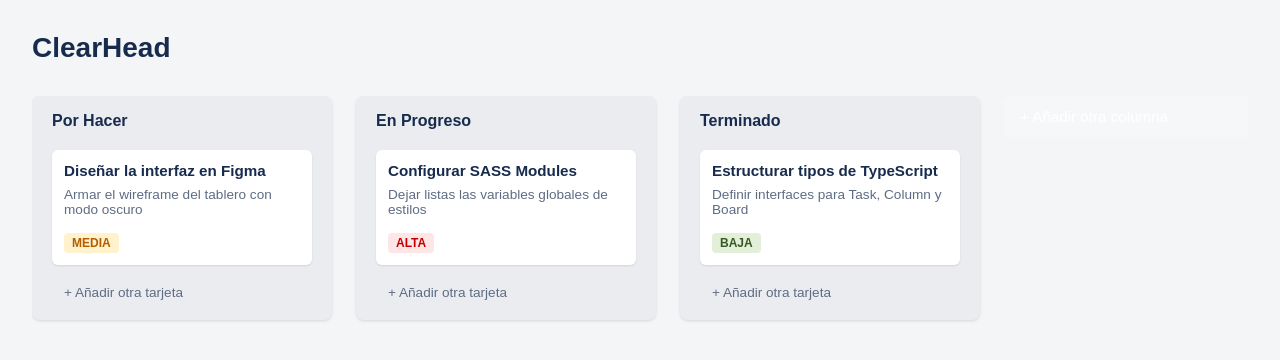
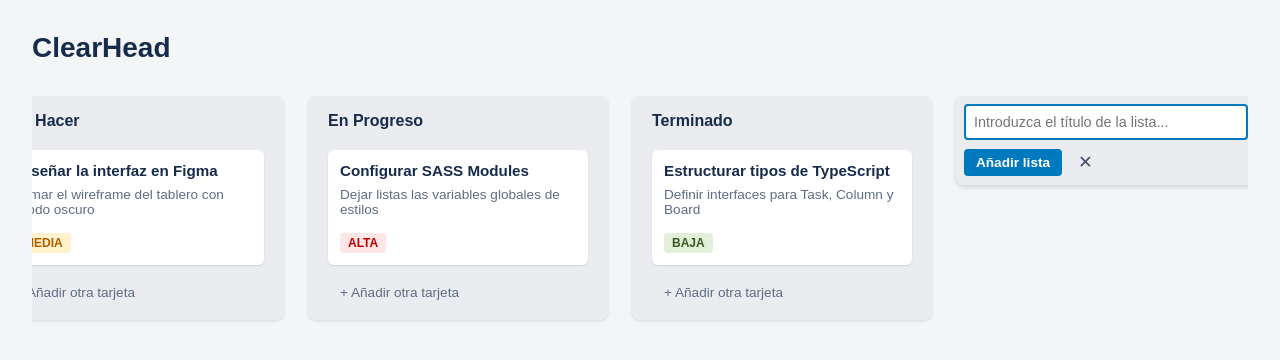
Before and after one commit to andreaguinder/clearhead, a Next.js app: page / in a window 1280 px wide. Both pictures are taken after a click on the button "+ Añadir otra columna". Shown: the top 360 px of the page. Built offline with nearby package versions, Linux system fonts and the light colour scheme.

Commit message:
creo opcion para crear columnas nuevas

```diff
--- a/src/app/page.tsx
+++ b/src/app/page.tsx
@@ -7,6 +7,8 @@ import Column from '@/components/Column/Column';
 import ActionButton from '@/components/ActionButton/ActionButton';
 import TaskDetailModal from '@/components/TaskDetailModal/TaskDetailModal';
 import styles from './page.module.scss';
+
+
 
 export default function Home() {
   const [boardData, setBoardData] = useState(initialBoardData);
@@ -64,6 +66,25 @@ export default function Home() {
     setActiveTask(updatedTask);
   };
 
+  const handleCreateColumn = (title: string) => {
+    const newColumnId = `column-${Date.now()}` as StatusId; // ID único temporal
+
+    const newColumn = {
+      id: newColumnId,
+      title: title,
+      taskIds: [], // Arranca completamente vacía de tareas
+    };
+
+    setBoardData((prevData) => ({
+      ...prevData,
+      columns: {
+        ...prevData.columns,
+        [newColumnId]: newColumn,
+      },
+      columnOrder: [...prevData.columnOrder, newColumnId], // La agrega al final del tablero
+    }));
+  };
+
   return (
     <main className={styles.mainContainer}>
       <h1 className={styles.boardTitle}>ClearHead</h1>
@@ -84,7 +105,7 @@ export default function Home() {
           );
         })}
 
-        <ActionButton type="column" onClick={handleAddColumn} />
+        <ActionButton type="column" onCreate={handleCreateColumn} />
       </div>
 
       {activeTask && (
@@ -92,6 +113,10 @@ export default function Home() {
           task={activeTask}
           onClose={() => setActiveTask(null)}
           onUpdateTask={handleUpdateTask}
+          columnNames={Object.keys(boardData.columns).reduce((acc, id) => {
+            acc[id] = boardData.columns[id as StatusId].title;
+            return acc;
+          }, {} as Record<string, string>)}
         />
       )}
     </main>
--- a/src/components/ActionButton/ActionButton.module.scss
+++ b/src/components/ActionButton/ActionButton.module.scss
@@ -25,14 +25,80 @@
 
 // Estilo cuando se usa suelto en el tablero (para añadir columnas)
 .columnBtn {
-  background-color: rgba(255, 255, 255, 0.24);
+  background-color: #ebecf0;
   color: #ffffff;
   min-width: 300px;
   max-width: 300px;
   padding: 0.75rem 1rem;
   font-size: 0.95rem;
+    color: #172b4d;
+  box-shadow: 0 1px 3px rgba(0, 0, 0, 0.12);
+
+     &:hover {
+    background-color: rgba(9, 30, 66, 0.08);
+    color: #172b4d;
+  }
+}
+
+.inputContainer {
+  background-color: #ebecf0;
+  border-radius: 8px;
+  min-width: 300px;
+  max-width: 300px;
+  padding: 0.5rem;
+  display: flex;
+  flex-direction: column;
+  gap: 0.5rem;
+  box-shadow: 0 2px 5px rgba(0,0,0,0.15);
+}
+
+.columnInput {
+  width: 100%;
+  background-color: #ffffff;
+  border: 2px solid #0079bf;
+  border-radius: 4px;
+  padding: 0.5rem;
+  font-family: inherit;
+  font-size: 0.9rem;
+  color: #172b4d;
+
+  &:focus {
+    outline: none;
+  }
+}
+
+.actionRow {
+  display: flex;
+  align-items: center;
+  gap: 0.5rem;
+}
+
+.saveBtn {
+  background-color: #0079bf;
+  color: #ffffff;
+  border: none;
+  border-radius: 4px;
+  padding: 0.4rem 0.75rem;
+  font-size: 0.85rem;
+  font-weight: 600;
+  cursor: pointer;
+  transition: background-color 0.15s ease;
 
   &:hover {
-    background-color: rgba(255, 255, 255, 0.16);
+    background-color: #026aa7;
   }
 }
+
+.cancelBtn {
+  background: transparent;
+  border: none;
+  font-size: 1.1rem;
+  color: #42526e;
+  cursor: pointer;
+  padding: 0.25rem 0.5rem;
+  border-radius: 4px;
+
+  &:hover {
+    background-color: rgba(9, 30, 66, 0.08);
+  }
+}
--- a/src/components/ActionButton/ActionButton.tsx
+++ b/src/components/ActionButton/ActionButton.tsx
@@ -1,17 +1,80 @@
+import { useState, useRef, useEffect } from 'react';
 import styles from './ActionButton.module.scss';
 
 interface ActionButtonProps {
   type: 'task' | 'column';
-  onClick: () => void;
+  onClick?: () => void; // Queda opcional para las tareas
+  onCreate?: (title: string) => void; // Nueva función para las columnas
 }
 
-export default function ActionButton({ type, onClick }: ActionButtonProps) {
+export default function ActionButton({ type, onClick, onCreate }: ActionButtonProps) {
+  const [isEditing, setIsEditing] = useState(false);
+  const [inputValue, setInputValue] = useState('');
+  const inputRef = useRef<HTMLInputElement>(null);
+
+  // Auto-foco en el input apenas se abre
+  useEffect(() => {
+    if (isEditing && inputRef.current) {
+      inputRef.current.focus();
+    }
+  }, [isEditing]);
+
+  const handleOpen = () => {
+    if (type === 'task' && onClick) {
+      onClick(); // El flujo de la tarea sigue abriendo el modal directamente
+    } else {
+      setIsEditing(true); // Si es columna, activamos el input local
+    }
+  };
+
+  const handleSave = () => {
+    if (inputValue.trim() && onCreate) {
+      onCreate(inputValue.trim());
+      setInputValue('');
+    }
+    setIsEditing(false);
+  };
+
+  const handleKeyDown = (e: React.KeyboardEvent) => {
+    if (e.key === 'Enter') handleSave();
+    if (e.key === 'Escape') {
+      setInputValue('');
+      setIsEditing(false);
+    }
+  };
+
+  // Si es columna y está en modo edición, mostramos la cajita para escribir
+  if (type === 'column' && isEditing) {
+    return (
+      <div className={styles.inputContainer}>
+        <input
+          ref={inputRef}
+          type="text"
+          className={styles.columnInput}
+          placeholder="Introduzca el título de la lista..."
+          value={inputValue}
+          onChange={(e) => setInputValue(e.target.value)}
+          onBlur={handleSave}
+          onKeyDown={handleKeyDown}
+        />
+        <div className={styles.actionRow}>
+          <button className={styles.saveBtn} onMouseDown={handleSave}>
+            Añadir lista
+          </button>
+          <button className={styles.cancelBtn} onClick={() => setIsEditing(false)}>
+            ✕
+          </button>
+        </div>
+      </div>
+    );
+  }
+
+  // Botón por defecto
   const label = type === 'task' ? '+ Añadir otra tarjeta' : '+ Añadir otra columna';
-
   return (
     <button
       className={`${styles.button} ${type === 'column' ? styles.columnBtn : styles.taskBtn}`}
-      onClick={onClick}
+      onClick={handleOpen}
     >
       {label}
     </button>
--- a/src/components/TaskCard/TaskCard.module.scss
+++ b/src/components/TaskCard/TaskCard.module.scss
@@ -9,9 +9,8 @@
   transition: transform 0.2s ease, box-shadow 0.2s ease;
 
   &:hover {
-    transform: translateY(-2px);
-    box-shadow: 0 4px 6px rgba(0, 0, 0, 0.08);
-    cursor: grab;
+    background-color: rgba(9, 30, 66, 0.08);
+    color: #172b4d;
   }
 
   h3 {
--- a/src/components/TaskDetailModal/TaskDetailModal.tsx
+++ b/src/components/TaskDetailModal/TaskDetailModal.tsx
@@ -5,9 +5,10 @@ interface TaskDetailModalProps {
   task: Task;
   onClose: () => void;
   onUpdateTask: (updatedTask: Task) => void;
+  columnNames: Record<string, string>;
 }
 
-export default function TaskDetailModal({ task, onClose, onUpdateTask }: TaskDetailModalProps) {
+export default function TaskDetailModal({ task, onClose, onUpdateTask, columnNames }: TaskDetailModalProps) {
 
   // 1. Cambiar el título principal
   const handleTitleBlur = (e: React.FocusEvent<HTMLInputElement>) => {
@@ -62,7 +63,7 @@ const handlePrioritySelect = (value: Task['priority']) => {
     onUpdateTask(updatedTask);
   };
 
-
+const columnNameHTML = columnNames[task.status] || task.status;
 
   return (
     <div className={styles.modalOverlay} onClick={onClose}>
@@ -81,7 +82,7 @@ const handlePrioritySelect = (value: Task['priority']) => {
                 defaultValue={task.title}
                 onBlur={handleTitleBlur}
               />
-              <p className={styles.subTitle}>en la columna <span>{task.status}</span></p>
+              <p className={styles.subTitle}>en la columna <span>{columnNameHTML}</span></p>
             </div>
           </div>
           <button className={styles.closeBtn} onClick={onClose}>✕</button>
```
